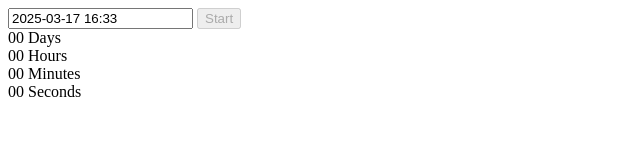
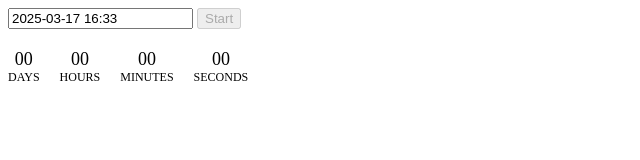
Before and after one commit to sigmaaa/goit-advancedjs-hw-02, a website built with Vite: page src/1-timer.html in a window 1280 px wide. Shown: the whole page, without its empty margins (0-640 px from the left). Built offline with nearby package versions, Linux system fonts and the light colour scheme.

Commit message:
adding css

```diff
--- a/src/1-timer.html
+++ b/src/1-timer.html
@@ -3,6 +3,7 @@
   <head>
     <meta charset="UTF-8" />
     <meta name="viewport" content="width=device-width, initial-scale=1.0" />
+    <link rel="stylesheet" href="./css/1-timer.css" />
     <title>Document</title>
   </head>
   <body>
@@ -27,6 +28,7 @@
         <span class="label">Seconds</span>
       </div>
     </div>
+
     <script src="./js/1-timer.js" type="module"></script>
   </body>
 </html>
--- /dev/null
+++ b/src/css/1-timer.css
@@ -0,0 +1,20 @@
+.timer {
+    margin-top: 20px;
+    display: flex;
+    flex-direction: row;
+    gap:20px;
+}
+.field {
+    display: flex;
+    flex-direction: column;
+    align-items: center;
+}
+
+.value {
+    font-size: 18px;
+}
+
+.label {
+    text-transform: uppercase;
+    font-size: 12px;
+}
--- a/src/js/1-timer.js
+++ b/src/js/1-timer.js
@@ -1,10 +1,10 @@
 // Описаний в документації
 import flatpickr from 'flatpickr';
-import iziToast from "izitoast";
+import iziToast from 'izitoast';
 // Додатковий імпорт стилів
 import 'flatpickr/dist/flatpickr.min.css';
 
-import "izitoast/dist/css/iziToast.min.css";
+import 'izitoast/dist/css/iziToast.min.css';
 
 const dateInput = document.querySelector('#datetime-picker');
 const startButton = document.querySelector('[data-start]');
@@ -46,17 +46,10 @@ startButton.addEventListener('click', event => {
   startButton.disabled = true;
   const timerId = setInterval(() => {
     const timeDifference = choosenDate - new Date();
-    const { days, hours, minutes, seconds } = convertMs(
-      timeDifference
-    );
+    const { days, hours, minutes, seconds } = convertMs(timeDifference);
     if (timeDifference <= 0) {
-      day.textContent = addLeadingZero(0);
-      hour.textContent = addLeadingZero(0);
-      min.textContent = addLeadingZero(0);
-      sec.textContent = addLeadingZero(0);
       clearInterval(timerId);
       return;
-
     }
     day.textContent = addLeadingZero(days);
     hour.textContent = addLeadingZero(hours);
```
Also changed, not shown: src/2-snackbar.html (+3 -2 lines), src/css/snackbar.css (added, +8 -0 lines), src/index.html (line endings or trailing spaces).
